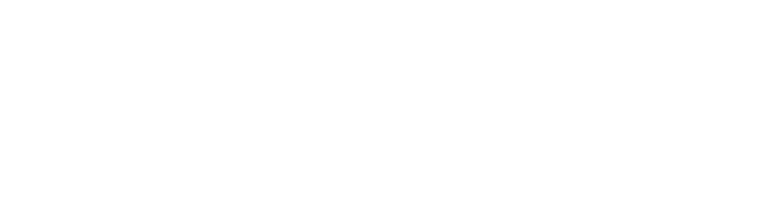
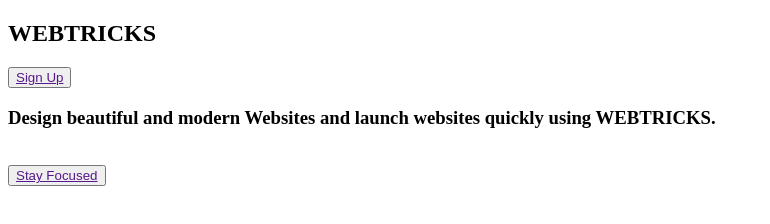
Before and after one commit to hakaikayes/assignment-1, a plain HTML site: page index.html in a window 1280 px wide. Shown: the whole page, without its empty margins (0-770 px from the left). Drawn offline with Linux system fonts and the light colour scheme.

Commit message:
added header nav

```diff
--- a/index.html
+++ b/index.html
@@ -6,7 +6,21 @@
     <title>assignment 1</title>
 </head>
 <body>
-    <header>
+    <body class="boti">
+    <header class="torkari">
+        <nav class="navigation inter-font-style">
+            <h2 class="logo">WEBTRICKS</h2>
+            <button class="signup"><a href="">Sign Up</a></button>
+        </nav>
+
+        <div class="banner">
+            <div class="raleway-font-style">
+                <h3 class="banner-title">Design beautiful and modern Websites and launch websites quickly using WEBTRICKS.
+                </h3>
+            </div>
+            <br>
+            <button class="stay-focused"><a class="text-deco" href="">Stay Focused</a></button>
+        </div>
 
     </header>
     <main>
```
